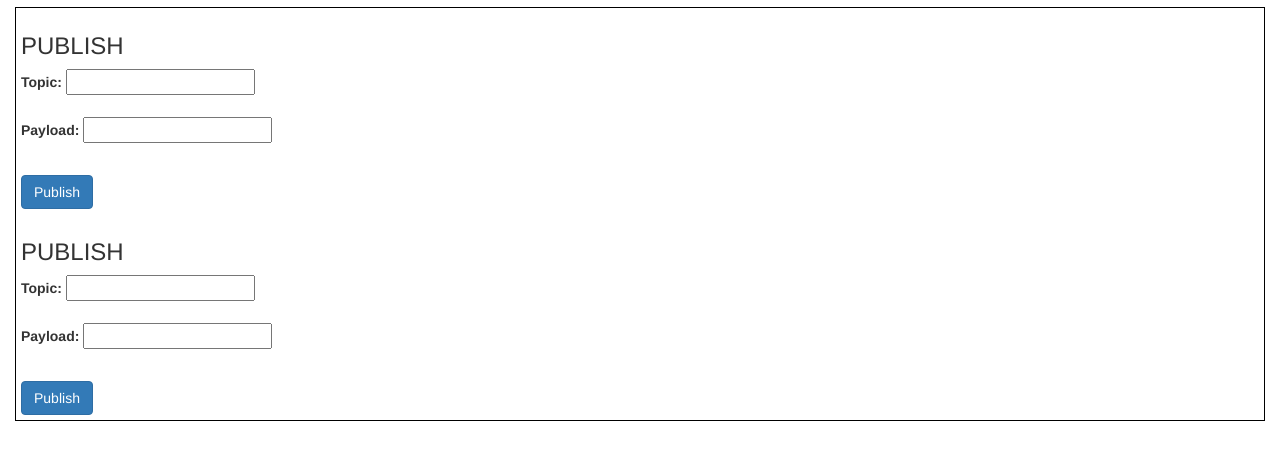
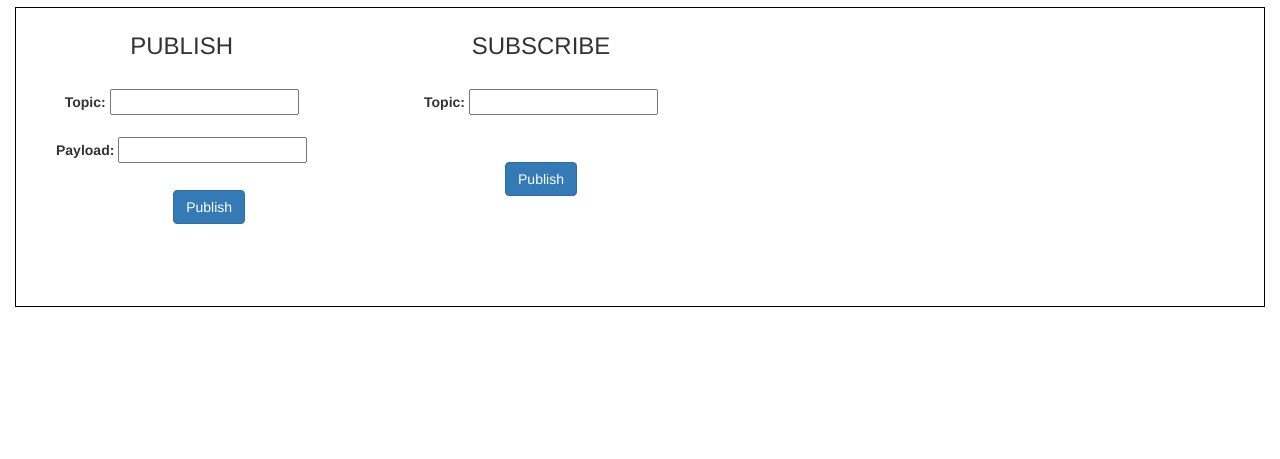
Before and after one commit to christ5013/SDElective1-paho-mqtt-python, a website: page publish-subscribe Web Client/index.html in a window 1280 px wide. Shown: the part 65-524 px from the top of the page. Drawn offline with nearby package versions, Linux system fonts and the light colour scheme.

Commit message:
edit files

```diff
--- a/publish-subscribe Web Client/index.css
+++ b/publish-subscribe Web Client/index.css
@@ -4,10 +4,15 @@ h1 {
 
 .row {
     padding: 5px;
+    /* margin-left: 25px; */
 }
 
 div.form-group {
     border: 1px solid black;
     /* padding: 20px; */
     width: 100%;
+    height: 300px;
 }
+#container{
+display: flex;
+}
--- a/publish-subscribe Web Client/index.html
+++ b/publish-subscribe Web Client/index.html
@@ -17,31 +17,33 @@
     <link rel="stylesheet" href="index.css">
 </head>
 <body>
-    <div id="" class="col-sm-12">
+    <div class="col-sm-12">
         <h1>MQTT</h1>
-        <div class="form-group container">
-            <div class="row">
+        <div id="container"  class="form-group container">
+            <div class="row" style="margin-left: 20px; text-align: center;">
                 <h3>PUBLISH</h3>
+                <br>
                 <label >Topic:</label>
                <input id="topic-input" type="text"><br><br>
                <label >Payload: </label>
                <input id="payload-input" type="text">
-            </div>
-            <br>
-            <div class="row">
+               <br><br>
+            <div class="row" style="margin-left: 40px;" >
                 <button id="pub-button" class="btn btn-primary" value="">Publish</button>
             </div>
-            <div class="row">
-                <h3>PUBLISH</h3>
+            </div>
+
+            <div class="row" style="margin-left: 10%; text-align: center;">
+                <h3>SUBSCRIBE</h3>
+                <br>
                 <label >Topic:</label>
                <input id="topic-input" type="text"><br><br>
-               <label >Payload: </label>
-               <input id="payload-input" type="text">
+               <br>
+               <div class="row">
+                   <button id="pub-button" class="btn btn-primary" value="">Publish</button>
+               </div>
             </div>
-            <br>
-            <div class="row">
-                <button id="pub-button" class="btn btn-primary" value="">Publish</button>
-            </div>
+
         </div>
     </div>
 </body>
```
